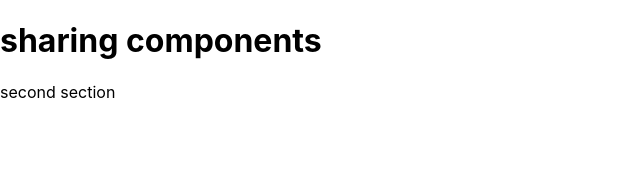
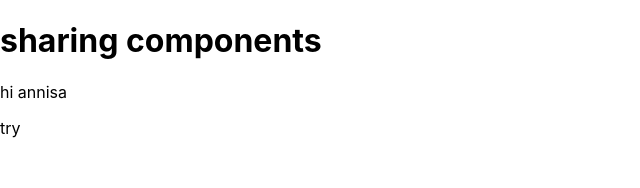
Before and after one commit to annisaabuhamid/reat-firebase-nest, a React (Create React App) app: page / in a window 1280 px wide. Both pictures are taken after a click on the button "Home". Shown: the top 188 px of the page, without its empty margins (0-640 px from the left). Built offline with nearby package versions, Linux system fonts and the light colour scheme.

Commit message:
1.pass a state to another page and read it

```diff
--- a/src/pages/Home.jsx
+++ b/src/pages/Home.jsx
@@ -1,16 +1,17 @@
-import {useState} from 'react';
-// import logo from './logo.svg';
+import { useLocation, useRoutes } from 'react-router-dom';
 import '../styles/App.css';
 
 
 
 const Home = () => {
 
+const location = useLocation()
+const {state} = location
 
   return (
     <div >
-      <p>second section</p>
-
+      <p>hi {state.firstName}</p>
+      <p>{state.desc}</p>
     </div>
   );
 }
--- a/src/pages/LandingPage.jsx
+++ b/src/pages/LandingPage.jsx
@@ -19,7 +19,11 @@ const LandingPage = () => {
       <input type="text" id="name"  onChange={updateNameState} />
       { /* add a way to route */}
 
-      <button onClick={() => {  navigate(routeNames.HOME)  }}>Home</button>
+      <button onClick={() => {  navigate(routeNames.HOME,{state:{
+          firstName:'annisa',
+          desc:'try'
+        }})
+      }}>Home</button>
     </div>
   );
 }
```
